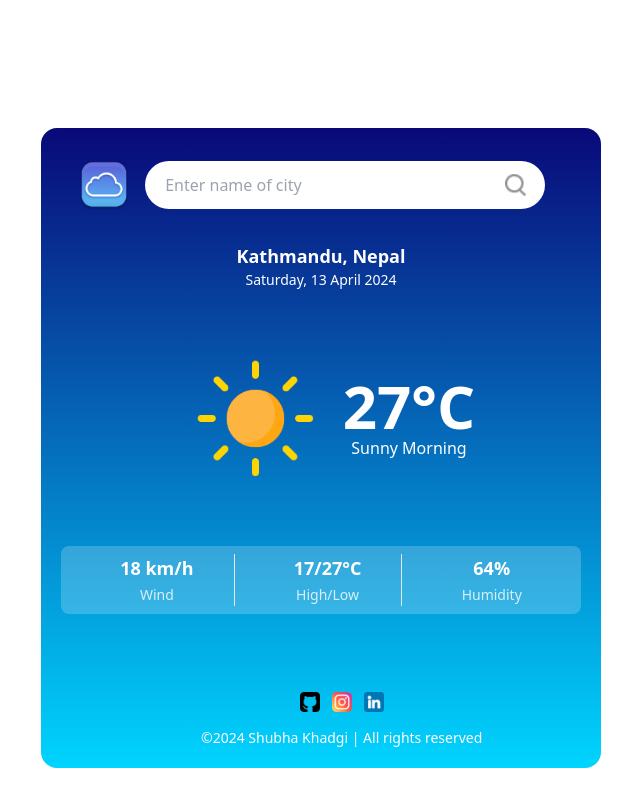
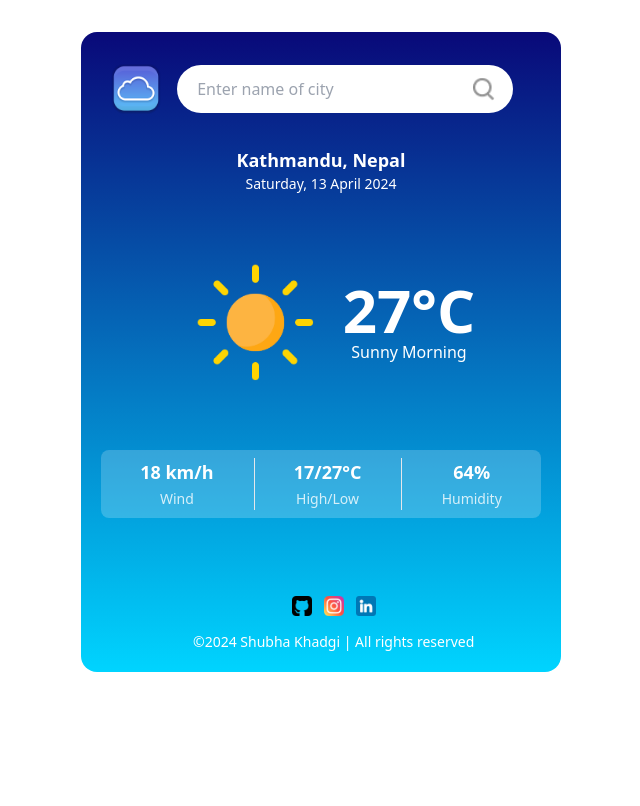
Before and after one commit to shubhaaaaaaa/weather-app-react, a React (Create React App) app: page / in a window 1280 px wide. Shown: the top 806 px of the page, without its empty margins (319-959 px from the left). Built offline with nearby package versions, Linux system fonts and the light colour scheme.

Commit message:
container size 30rem important

```diff
--- a/src/Components/WeatherApp/weatherapp.css
+++ b/src/Components/WeatherApp/weatherapp.css
@@ -1,7 +1,7 @@
 .container {
   margin: 2rem auto;
   height: 40rem;
-  width: 30rem;
+  width: 30rem!important;
   border-radius: 1rem;
   background: linear-gradient(
     180deg,
@@ -68,34 +68,3 @@
     width: 25rem;
   }
 }
-
-  /* Tablets (Large Screens) */
-  @media screen and (max-width: 1280px) {
-  .container{
-    margin: 8rem auto;
-    width: 35rem;
-  }
-
-  .footer-portion {
-    left: 10rem;
-  }
-
-  .cityInput {
-    width: 25rem;
-  }
-}
-
-@media (min-width: 1536px) {
-  .container{
-    margin: 8rem auto;
-    width: 35rem;
-  }
-
-  .footer-portion {
-    left: 10rem;
-  }
-
-  .cityInput {
-    width: 25rem;
-  }
-  }
--- a/src/Components/WeatherApp/weatherapp.jsx
+++ b/src/Components/WeatherApp/weatherapp.jsx
@@ -85,7 +85,7 @@ const MyComponent = () => {
     }
 
     return (
-        <div className="container relative">
+        <div className="container relative w-36">
 
             <div className="header-portion pl-3">
                 <div className="logoImage">
--- a/src/index.css
+++ b/src/index.css
@@ -12,40 +12,3 @@ code {
   font-family: source-code-pro, Menlo, Monaco, Consolas, "Courier New",
     monospace;
 }
-
-.container {
-  margin: 2rem auto;
-  height: 40rem;
-  width: 30rem;
-  border-radius: 1rem;
-  background: linear-gradient(
-    180deg,
-    rgba(9, 9, 121, 1) 0%,
-    rgba(0, 212, 255, 1) 100%
-    );
-    padding-top: 2rem;
-  }
-
-.cityInput {
-  height: 3rem;
-  width: 21rem;
-  border-radius: 2rem;
-  margin: 0 0.5rem 0 1rem;
-}
-
-.searchIcon img {
-  padding-top: 1rem;
-  height: 20px;
-}
-
-.logoImage img {
-  height: 50px;
-}
-
-.main-portion, .header-portion{
-  display: flex;
-  align-items: center;
-  justify-content: center;
-
-  color: white;
-}
```
